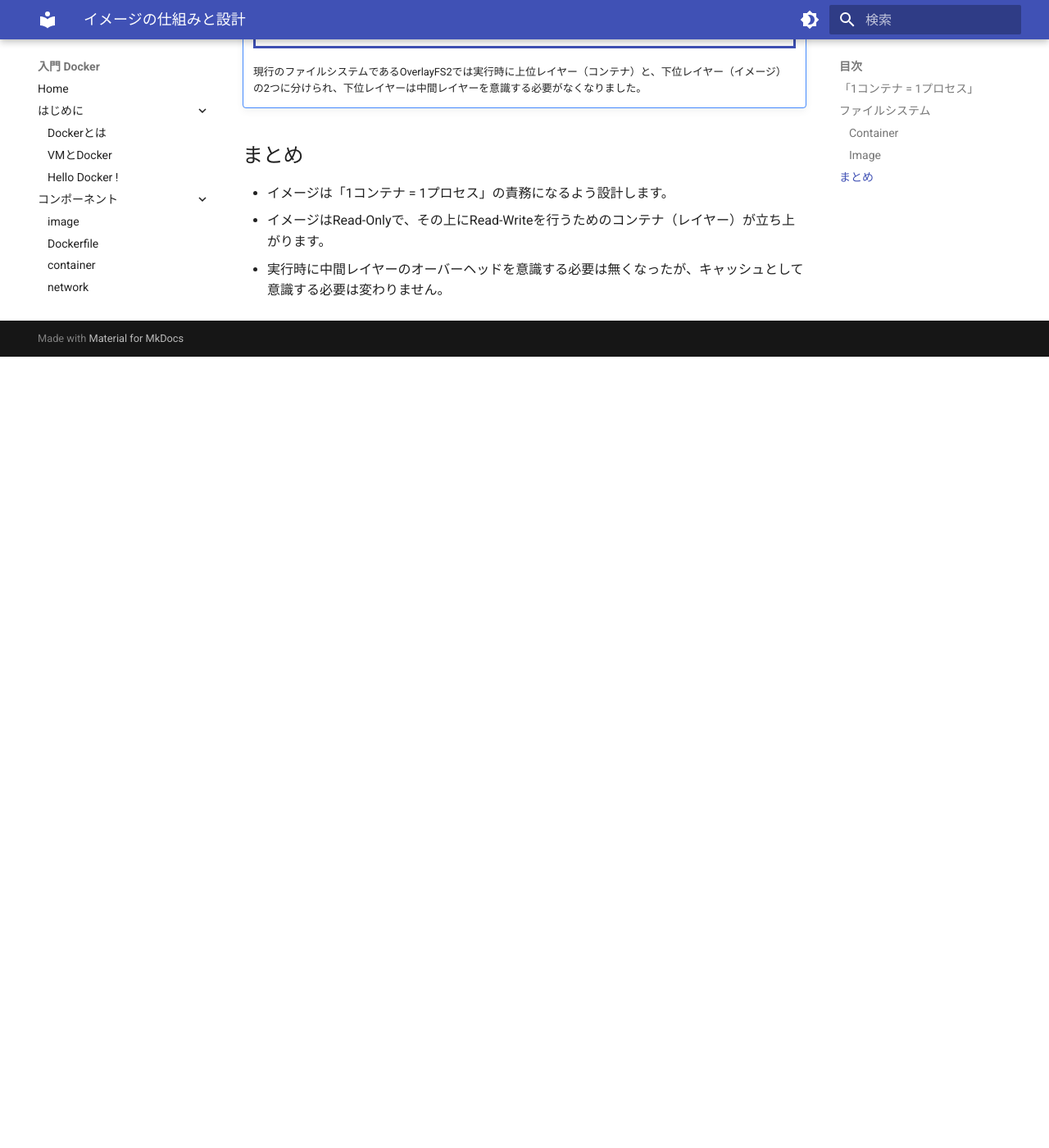
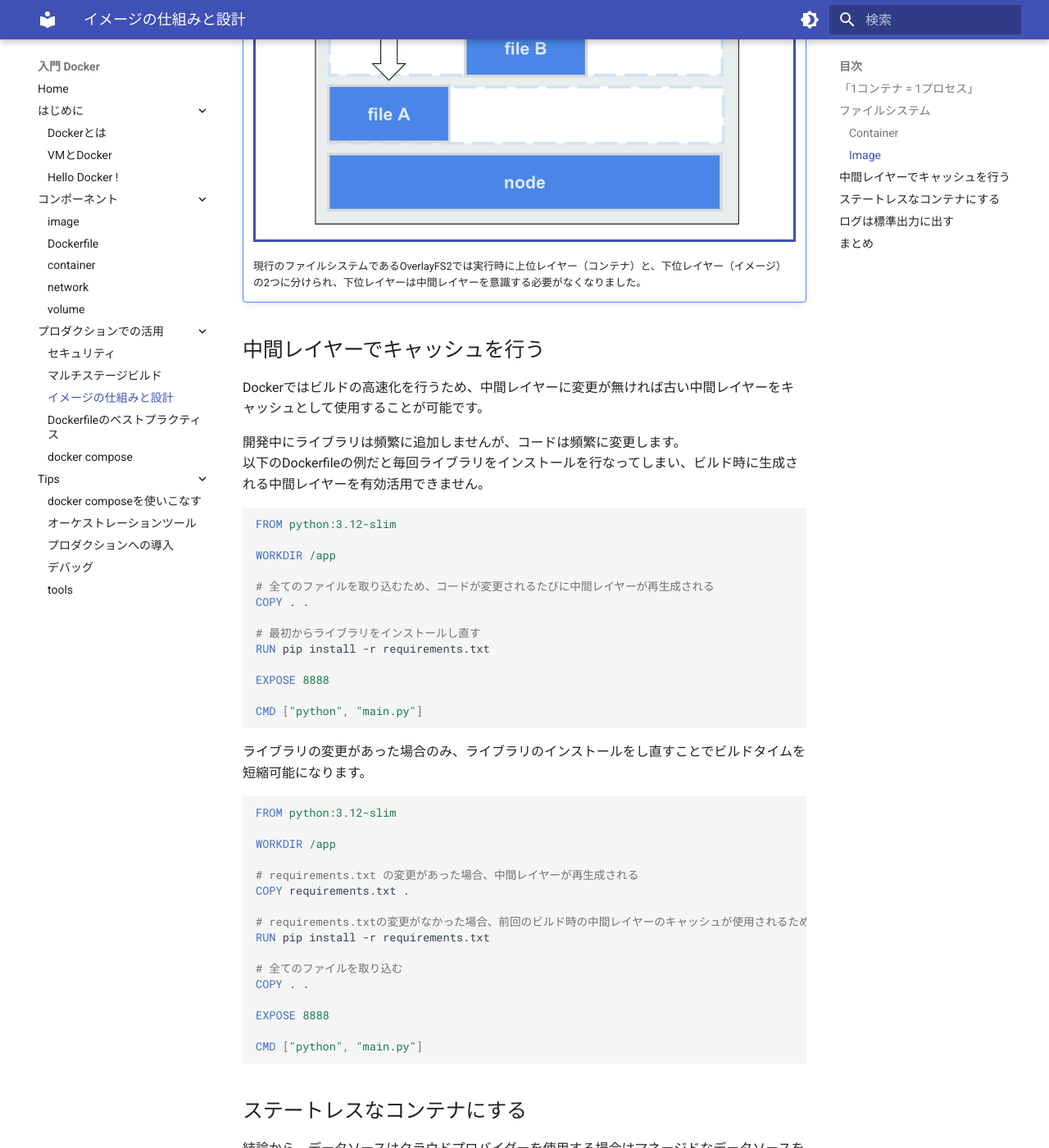
Before and after one commit to y-ohgi/introduction-docker, an MkDocs documentation site: the page built from docs/3_production/image-design.md, in a window 1280 px wide and 1400 px high, scrolled down 2809 px. Shown: the whole window at 82% size. Built offline with MkDocs 1.6.1 and Material for MkDocs 9.7.7, drawn with Linux system fonts in a browser that asks for light colours; before the commit the page ends 3244 px from its top, so only the background shows below that; some of the changed text lies outside the part shown.

Commit message:
add: image-design.md

````diff
--- a/docs/3_production/image-design.md
+++ b/docs/3_production/image-design.md
@@ -12,7 +12,14 @@
 ## 「1コンテナ = 1プロセス」
 コンテナは1つのプロセスを実行するための技術です。
 
-基本的に「1コンテナ = 1プロセス」で設計をし、もし複数のプロセスを動かすことになってしまった場合はイメージを分ける目安でしょう。
+基本的にイメージを実行すると1つのコンテナが1プロセスを実行します。
+他のプロセス同様、複数のプロセスを1つのプロセスで同時に起動することは推奨されていません。
+
+イメージを実行すると1つのコンテナ(1つのプロセス)が作成され、責務が完了するとコンテナは終了されます。
+コンテナは廃棄容易を重視しており、需要に応じて簡単に増やせ、廃棄することが可能です。
+これによりイミュータブルインフラストラクチャを実現し、自然と特定の環境に依存しないインフラストラクチャが実現可能になります。
+
+しかし、もし、複数のプロセスを動かすことになってしまった場合はイメージを分ける目安でしょう。
 ただ、リアルワールドでは全てのケースで一概に「1コンテナ = 1プロセス」で完結しないことがあります。
 その場合は「1つのコンテナにつき1つの責務」を目安にすることがが良いでしょう。
 
@@ -26,13 +33,13 @@
 イメージはRead-Onlyで、その上にRead-Write可能なコンテナレイヤーが立ち上がるのがイメージとコンテナの仕組みです。
 コンテナ上でなんらかの変更が発生した場合、コンテナレイヤーにのみ変更が行われイメージに変更は反映されません。
 
+![overlayfs2](imgs/overlayfs2.png)
+
 Dockerの現行のファイルシステムはOverlayFS2が採用されています。
 過去のファイルシステムでは複数の中間レイヤーから生成されるイメージの上にコンテナが立ち上がる形でした。
 
 現行のファイルシステムではコンテナ起動時に上位レイヤー（コンテナ）と下位レイヤー（イメージ）の2つになり、中間レイヤーを意識する必要がなくなりました。
 しかし、開発時には中間レイヤーをキャッシュとして持ってくれるため、中間レイヤーを意識することには変わりません。
-
-![overlayfs2](imgs/overlayfs2.png)
 
 !!! note "過去のファイルシステム"
     Dockerは過去Unison FileSystem(とAUFS)というファイルシステムが使用されていました。
@@ -48,6 +55,66 @@
 
     現行のファイルシステムであるOverlayFS2では実行時に上位レイヤー（コンテナ）と、下位レイヤー（イメージ）の2つに分けられ、下位レイヤーは中間レイヤーを意識する必要がなくなりました。
 
+## 中間レイヤーでキャッシュを行う
+Dockerではビルドの高速化を行うため、中間レイヤーに変更が無ければ古い中間レイヤーをキャッシュとして使用することが可能です。
+
+開発中にライブラリは頻繁に追加しませんが、コードは頻繁に変更します。
+以下のDockerfileの例だと毎回ライブラリをインストールを行なってしまい、ビルド時に生成される中間レイヤーを有効活用できません。
+```Dockerfile
+FROM python:3.12-slim
+
+WORKDIR /app
+
+# 全てのファイルを取り込むため、コードが変更されるたびに中間レイヤーが再生成される
+COPY . .
+
+# 最初からライブラリをインストールし直す
+RUN pip install -r requirements.txt
+
+EXPOSE 8888
+
+CMD ["python", "main.py"]
+
+```
+
+ライブラリの変更があった場合のみ、ライブラリのインストールをし直すことでビルドタイムを短縮可能になります。
+```Dockerfile
+FROM python:3.12-slim
+
+WORKDIR /app
+
+# requirements.txt の変更があった場合、中間レイヤーが再生成される
+COPY requirements.txt .
+
+# requirements.txtの変更がなかった場合、前回のビルド時の中間レイヤーのキャッシュが使用されるため以下の行はスキップされる
+RUN pip install -r requirements.txt
+
+# 全てのファイルを取り込む
+COPY . .
+
+EXPOSE 8888
+
+CMD ["python", "main.py"]
+```
+
+## ステートレスなコンテナにする
+結論から、データソースはクラウドプロバイダーを使用する場合はマネージドなデータソースを使用しましょう（S3, RDS, etc）。
+
+基本的にコンテナ技術は廃棄容易性に優れた技術である反面、廃棄と相反する「データの永続化」を苦手としています。
+最初にも記載した通り、ステートは外部のデータの永続化を得意とするサービスに任せましょう。
+コンテナはステートレスであることで廃棄容易性が担保され、スケールイン/スケールアウトを得意とするため負荷分散が容易となります。
+なにか不具合が起きた場合やOOMが発生してしまっている場合、素早くそのコンテナを捨て、次のコンテナを立て直すことができることも大きなメリットです。もちろんこういったことにならないようデバッグやチューニングは重要ですが、素早い対応が可能なことでサービスの信頼性に繋がります。
+
+また、ステートをもたないことで特定の環境に依存せず、高い可搬性があります。
+ローカルで動くコンテナは本番で動かすことが往々にして可能になります。
+
+## ログは標準出力に出す
+IaaSなどではログをファイルにため、fluentdなどで転送していました。
+しかし、コンテナではファイルに書き込むことでステートを持ってしまうことに繋がります。
+基本的に構造化された1行のログ（例えばJSON）を標準出力に出力し収集しましょう。
+
+また、Dockerは標準出力しかなく、標準エラーは標準出力と統合されて出力される点にも注意してください。
+
 ## まとめ
 * イメージは「1コンテナ = 1プロセス」の責務になるよう設計します。
 * イメージはRead-Onlyで、その上にRead-Writeを行うためのコンテナ（レイヤー）が立ち上がります。
````
Also changed, not shown: handson/cache-layer/README.md (deleted, +0 -8 lines), 9 other files.
